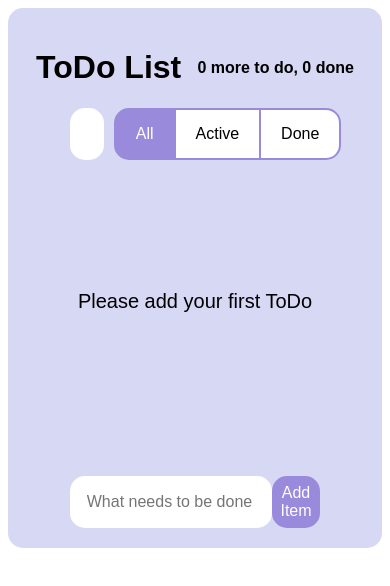
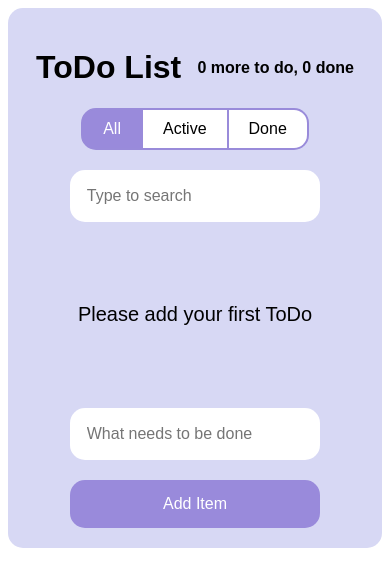
Before and after one commit to BoikoYV/ToDoList-React, a React (Create React App) app: page / in a window 390 px wide. Shown: the top 586 px of the page. Built offline with nearby package versions, Linux system fonts and the light colour scheme.

Commit message:
fix adaptive

```diff
--- a/src/App.jsx
+++ b/src/App.jsx
@@ -81,6 +81,7 @@ class App extends Component {
             important: false,
             done: false
         }
+
         this.setState({ items: [...items, newItem] });
     }
 
--- a/src/App.module.css
+++ b/src/App.module.css
@@ -22,4 +22,8 @@ button {
     margin-top: 100px;
     font-weight: 500;
     font-size: 20px;
+    display: flex;
+    align-items: center;
+    flex-grow: 1;
+    margin: 0 auto;
 }
--- a/src/components/AddItem/AddItem.jsx
+++ b/src/components/AddItem/AddItem.jsx
@@ -11,13 +11,13 @@ class AddItem extends Component {
         const { addItemHandler } = this.props;
         const { value } = this.state;
         addItemHandler(value);
-        e.target[0].value = '';
+        console.log(e.target[0].value);
+        // e.target[0].value = '';
     }
 
     addValueToState(e) {
         let value = e.target.value;
-        this.setState({ value: value });
-
+        if (value !== this.state.value) this.setState({ value: value });
     }
 
     render() {
--- a/src/components/AddItem/AddItem.module.css
+++ b/src/components/AddItem/AddItem.module.css
@@ -29,3 +29,18 @@
 .addItemBtn:hover {
     background-color: #7c6cc2;
 }
+
+@media (max-width: 767px) {
+    .addItemBox {
+        flex-direction: column;
+    }
+    .addInput {
+        width: auto;
+        margin-bottom: 20px;
+    }
+    .addItemBtn {
+        width: auto;
+        padding-top: 15px;
+        padding-bottom: 15px;
+    }
+}
--- a/src/components/Filter/Filter.module.css
+++ b/src/components/Filter/Filter.module.css
@@ -3,7 +3,6 @@
     justify-content: space-between;
     width: 75%;
     margin: 0 auto;
-    margin-bottom: 30px;
 }
 
 .filterInput {
@@ -21,6 +20,20 @@
 
 .btnBox {
     display: flex;
+}
+
+@media (max-width: 767px) {
+    .filterBox {
+        flex-direction: column-reverse;
+    }
+    .filterInput {
+        width: auto;
+        margin-right: 0;
+    }
+    .btnBox {
+        margin-bottom: 20px;
+        justify-content: center;
+    }
 }
 
 .btn {
--- a/src/components/ToDoItem/ToDoItem.module.css
+++ b/src/components/ToDoItem/ToDoItem.module.css
@@ -30,6 +30,7 @@
 
 .btnBox {
     margin-left: auto;
+    display: flex;
 }
 
 .deleteBtn {
@@ -75,6 +76,7 @@
 .checkZone {
     flex-grow: 1;
     cursor: pointer;
+    hyphens: auto;
 }
 
 .checkbox {
--- a/src/components/ToDoList/ToDoList.module.css
+++ b/src/components/ToDoList/ToDoList.module.css
@@ -4,4 +4,5 @@
     width: 75%;
     margin: 0 auto;
     margin-bottom: 40px;
+    margin-top: 30px;
 }
```
